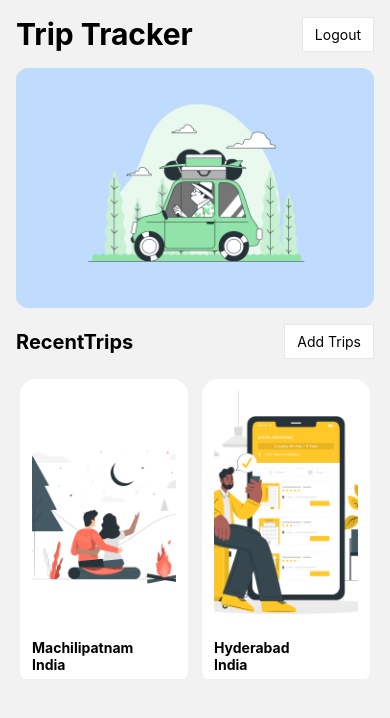
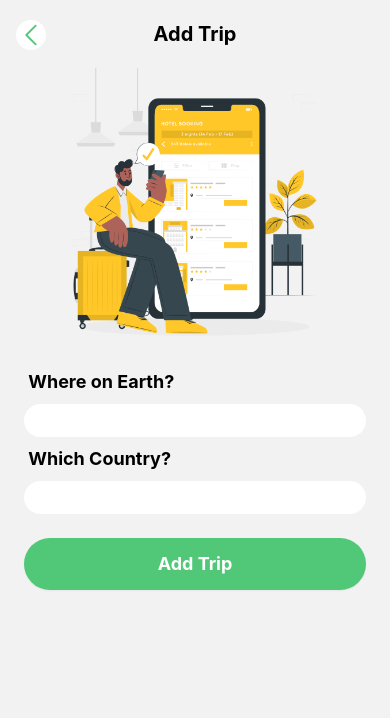
Before and after one commit to pavan-kumar-arepu/TripCalculator, a React Native app: screen /AddTrip in a window 390 px wide. Shown: the top 718 px of the page. Built offline with nearby package versions, Linux system fonts and the light colour scheme.

Commit message:
Completed Designing AddTripScreen

```diff
--- /dev/null
+++ b/components/backButton.js
@@ -0,0 +1,18 @@
+import {StyleSheet, Text, TouchableOpacity, View} from 'react-native';
+import React from 'react';
+import {ChevronLeftIcon} from 'react-native-heroicons/outline';
+import {colors} from '../theme';
+import {useNavigation} from '@react-navigation/native';
+
+export default function BackButton() {
+  const navigation = useNavigation();
+  return (
+    <TouchableOpacity
+      onPress={() => {
+        navigation.goBack();
+      }}
+      className="bg-white rounded-full h-8 w-8">
+      <ChevronLeftIcon size="30" color={colors.button} />
+    </TouchableOpacity>
+  );
+}
--- /dev/null
+++ b/components/emptyList.js
@@ -0,0 +1,18 @@
+import {StyleSheet, Text, View, Image} from 'react-native';
+import React from 'react';
+
+export default function EmptyList({message}) {
+  return (
+    <View className="flex justify-center items-center my-5 space-y-3">
+      <Image
+        className="w-36 h-36 shadow"
+        source={require('../assets/images/empty.png')}
+      />
+      <Text className="font-bold text-gray-400">
+        {message || 'data not found'}
+      </Text>
+    </View>
+  );
+}
+
+const styles = StyleSheet.create({});
--- a/navigation/appNavigation.js
+++ b/navigation/appNavigation.js
@@ -2,6 +2,8 @@
 import {createNativeStackNavigator} from '@react-navigation/native-stack';
 import HomeScreen from '../screens/HomeScreen';
 import LoginScreen from '../screens/LoginScreen';
+import AddExpenseScreen from '../screens/AddExpenseScreen';
+import AddTripScreen from '../screens/AddTripScreen';
 
 const Stack = createNativeStackNavigator();
 
@@ -19,6 +21,16 @@
           name="Login"
           component={LoginScreen}
         />
+        <Stack.Screen
+          options={{headerShown: false}}
+          name="AddExpense"
+          component={AddExpenseScreen}
+        />
+        <Stack.Screen
+          options={{headerShown: false}}
+          name="AddTrip"
+          component={AddTripScreen}
+        />
       </Stack.Navigator>
     </NavigationContainer>
   );
--- a/package.json
+++ b/package.json
@@ -14,8 +14,10 @@
     "nativewind": "^2.0.11",
     "react": "18.2.0",
     "react-native": "0.74.1",
+    "react-native-heroicons": "^4.0.0",
     "react-native-safe-area-context": "^4.10.3",
-    "react-native-screens": "^3.31.1"
+    "react-native-screens": "^3.31.1",
+    "react-native-svg": "^15.3.0"
   },
   "devDependencies": {
     "@babel/core": "^7.20.0",
--- /dev/null
+++ b/screens/AddExpenseScreen.js
@@ -0,0 +1,10 @@
+import {StyleSheet, Text, View} from 'react-native';
+import React from 'react';
+
+export default function AddExpenseScreen() {
+  return (
+    <View>
+      <Text>AddExpenseScreen</Text>
+    </View>
+  );
+}
--- /dev/null
+++ b/screens/AddTripScreen.js
@@ -0,0 +1,74 @@
+import {Text, View, Image, TextInput, TouchableOpacity} from 'react-native';
+import React, {useState} from 'react';
+import ScreenWrapper from '../components/screenWrapper';
+import BackButton from '../components/backButton';
+import {colors} from '../theme';
+import {useNavigation} from '@react-navigation/native';
+
+export default function AddTripScreen() {
+  const [place, setPlace] = useState();
+  const [country, setCountry] = useState();
+
+  const navigation = useNavigation();
+
+  const handleAddTrip = () => {
+    if (place && country) {
+      // Proceed to save data to FireStore
+      navigation.navigate('Home');
+    } else {
+      // Show Error
+    }
+  };
+  return (
+    <ScreenWrapper>
+      <View className="flex justify-between h-full mx-4">
+        <View className="relative mt-5">
+          <Text className={`${colors.heading} text-xl font-bold text-center`}>
+            Add Trip
+          </Text>
+          <View className="absolute top-0 left-0">
+            <BackButton />
+          </View>
+          <View className="flex-row justify-center my-3 mt-5">
+            <Image
+              className="h-72 w-72"
+              source={require('../assets/images/4.png')}
+            />
+          </View>
+          <View className="space-y-2 mx-2">
+            <Text className={`${colors.heading} text-lg font-bold`}>
+              {' '}
+              Where on Earth?
+            </Text>
+            <TextInput
+              value={place}
+              onChangeText={value => setPlace(value)}
+              className="p-2 bg-white rounded-full mb-3"
+            />
+            <Text className={`${colors.heading} text-lg font-bold`}>
+              {' '}
+              Which Country?
+            </Text>
+            <TextInput
+              value={country}
+              onChangeText={value => setCountry(value)}
+              className="p-2 bg-white rounded-full mb-3"
+            />
+          </View>
+        </View>
+
+        <View>
+          <TouchableOpacity
+            onPress={handleAddTrip}
+            style={{backgroundColor: colors.button}}
+            className="my-6 rounded-full p-3 shadow-sm mx-2">
+            <Text className="text-center text-white text-lg font-bold">
+              {' '}
+              Add Trip{' '}
+            </Text>
+          </TouchableOpacity>
+        </View>
+      </View>
+    </ScreenWrapper>
+  );
+}
--- a/screens/HomeScreen.js
+++ b/screens/HomeScreen.js
@@ -10,6 +10,8 @@
 import ScreenWrapper from '../components/screenWrapper';
 import {colors} from '../theme';
 import randomImage from '../assets/images/randomImage';
+import EmptyList from '../components/emptyList';
+import {useNavigation} from '@react-navigation/native';
 
 const items = [
   {
@@ -44,6 +46,8 @@
   },
 ];
 export default function HomeScreen() {
+  const navigation = useNavigation();
+
   return (
     <ScreenWrapper className="flex-1">
       <View className="flex-row justify-between items-center p-4">
@@ -69,7 +73,9 @@
             RecentTrips
           </Text>
           {/* Add Trips*/}
-          <TouchableOpacity className="p-2 px-3 bg-white border border-gray-200 roundded-full">
+          <TouchableOpacity
+            onPress={() => navigation.navigate('AddTrip')}
+            className="p-2 px-3 bg-white border border-gray-200 roundded-full">
             <Text className={colors.heading}>Add Trips</Text>
           </TouchableOpacity>
         </View>
@@ -80,6 +86,9 @@
           <FlatList
             data={items}
             numColumns={2}
+            ListEmptyComponent={
+              <EmptyList message={'You have not added any trips'} />
+            }
             keyExtractor={items => items.id}
             showsVerticalScrollIndicator={true}
             columnWrapperStyle={{
@@ -90,11 +99,7 @@
               return (
                 <TouchableOpacity className="bg-white p-3 rounded-2xl mb-3 showdow-sm">
                   <View>
-                    <Image
-                      // source={require('../assets/images/1.png')}
-                      source={randomImage()}
-                      className="w-36 h-60 mb-2"
-                    />
+                    <Image source={randomImage()} className="w-36 h-60 mb-2" />
                     <Text className={`${colors.heading} font-bold`}>
                       {item.place}
                     </Text>
```
Also changed, not shown: 1 other file (tests, documents, lock files or other folders).
